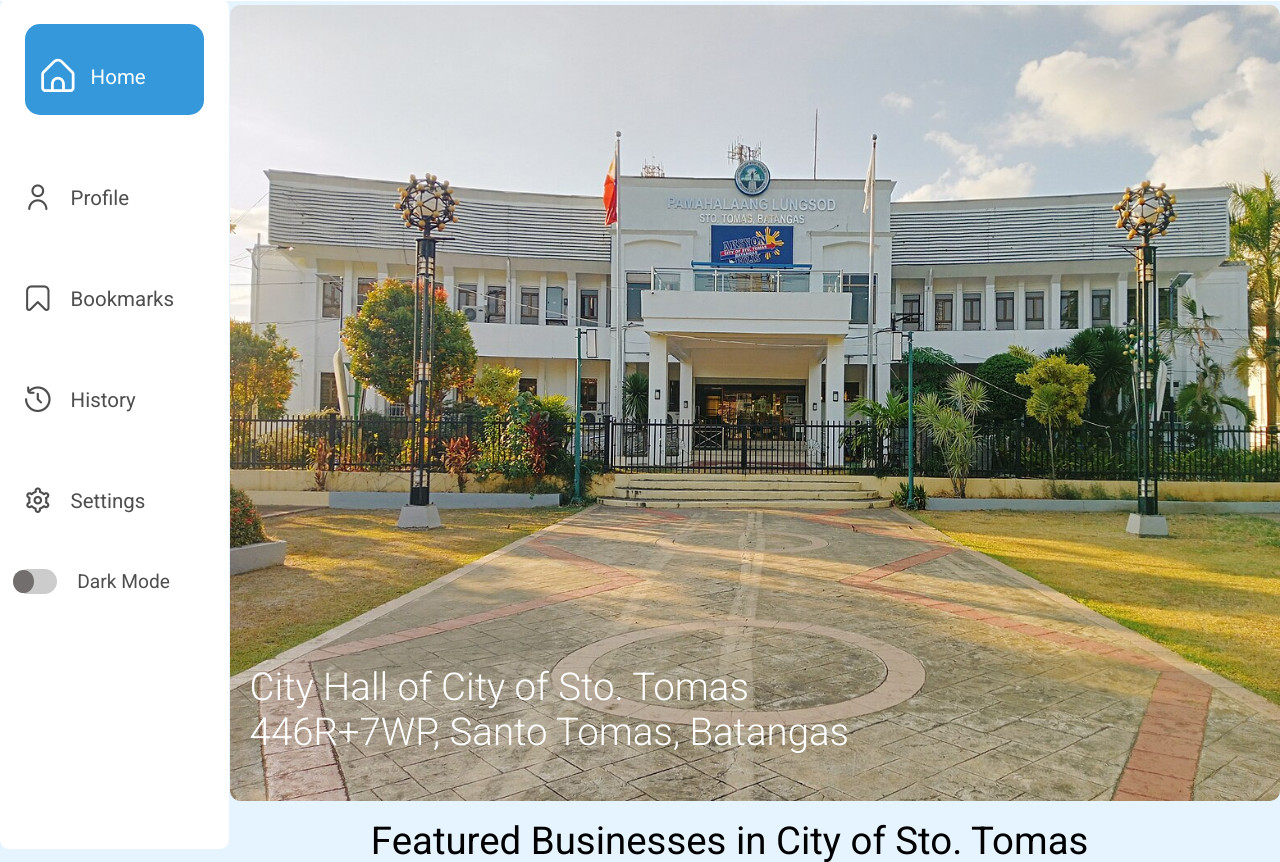
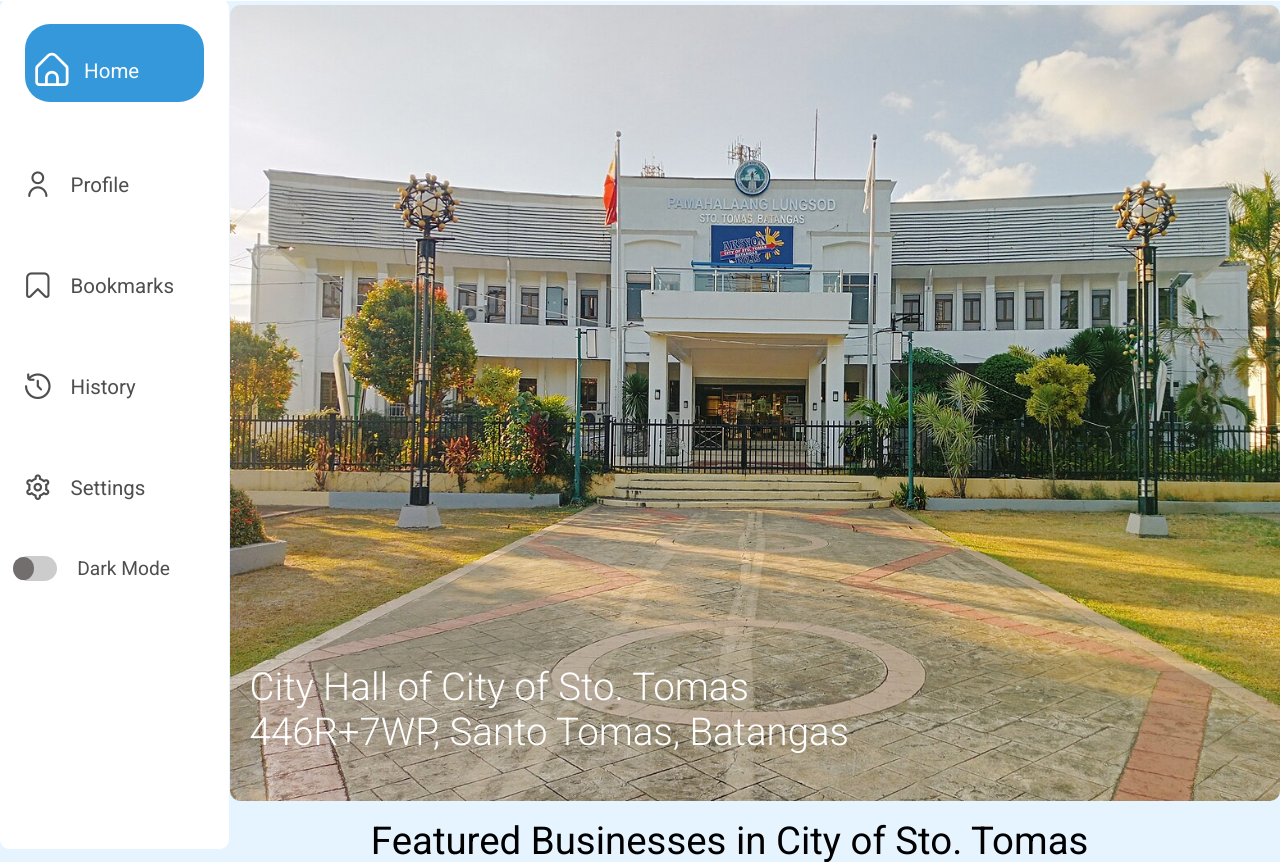
Before and after one commit to robyalcozer/abbr, a PHP site: page / in a window 1280 px wide, with the pointer over the restyled element. Shown: the part 49-911 px from the top of the page. Run offline with PHP 8.4, Linux system fonts and the light colour scheme; some libraries are stand-ins or nearby versions; some web fonts are replaced.

Commit message:
Update index.css

```diff
--- a/index.css
+++ b/index.css
@@ -114,8 +114,8 @@ li a {
 
 ul li:hover {
     background-color: #3498db;
-    border-radius: 15px;
-    padding: 20px;
+    border-radius: 25px;
+    padding: 13.5px;
     transition: all 0.2s ease;
 }
 
@@ -126,7 +126,7 @@ ul li:hover a {
 
 ul li:hover i {
     transform: scale(1.3);
-    transition: transform 0.4s ease;
+    transition: transform 0.8s ease;
 }
 
 
@@ -475,6 +475,10 @@ input:checked+.slider:before {
         color: inherit;
     }
 
+    ul li:focus {
+        outline: none;
+    }
+
     ul li:hover i {
         transform: none;
         transition: none;
```
